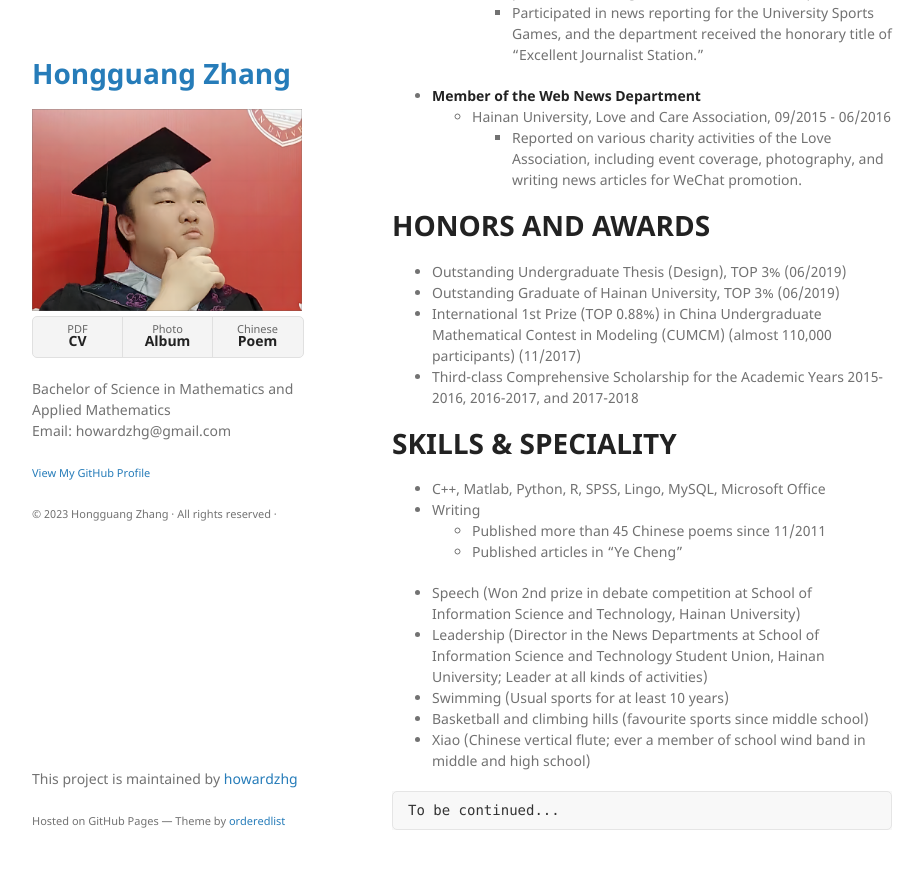
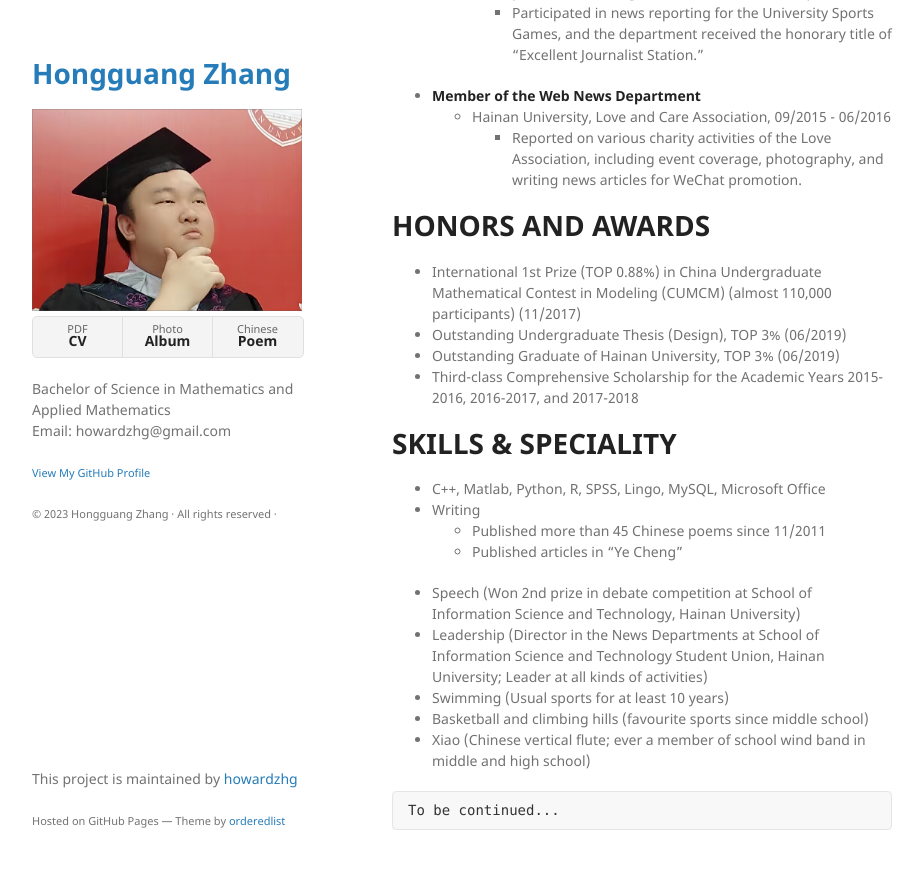
Before and after one commit to howardzhg/howardzhg, a Jekyll site: the page built from index.md, in a window 1280 px wide and 900 px high, scrolled down 5109 px. Shown: the top 869 px of the window, without its empty margins (178-1101 px from the left). Built offline with Jekyll 4.4.1, drawn with Linux system fonts in a browser that asks for light colours.

Commit message:
Ver2.5
change

```diff
--- a/index.md
+++ b/index.md
@@ -114,9 +114,9 @@ Above all, I am skilled at mathematical modeling, data analysis, mathematical so
     - Reported on various charity activities of the Love Association, including event coverage, photography, and writing news articles for WeChat promotion.
 
 # HONORS AND AWARDS
+* International 1st Prize (TOP 0.88%) in China Undergraduate Mathematical Contest in Modeling (CUMCM) (almost 110,000 participants) (11/2017)
 * Outstanding Undergraduate Thesis (Design), TOP 3% (06/2019)
 * Outstanding Graduate of Hainan University, TOP 3% (06/2019)
-* International 1st Prize (TOP 0.88%) in China Undergraduate Mathematical Contest in Modeling (CUMCM) (almost 110,000 participants) (11/2017)
 * Third-class Comprehensive Scholarship for the Academic Years 2015-2016, 2016-2017, and 2017-2018
 
 # SKILLS & SPECIALITY
```
